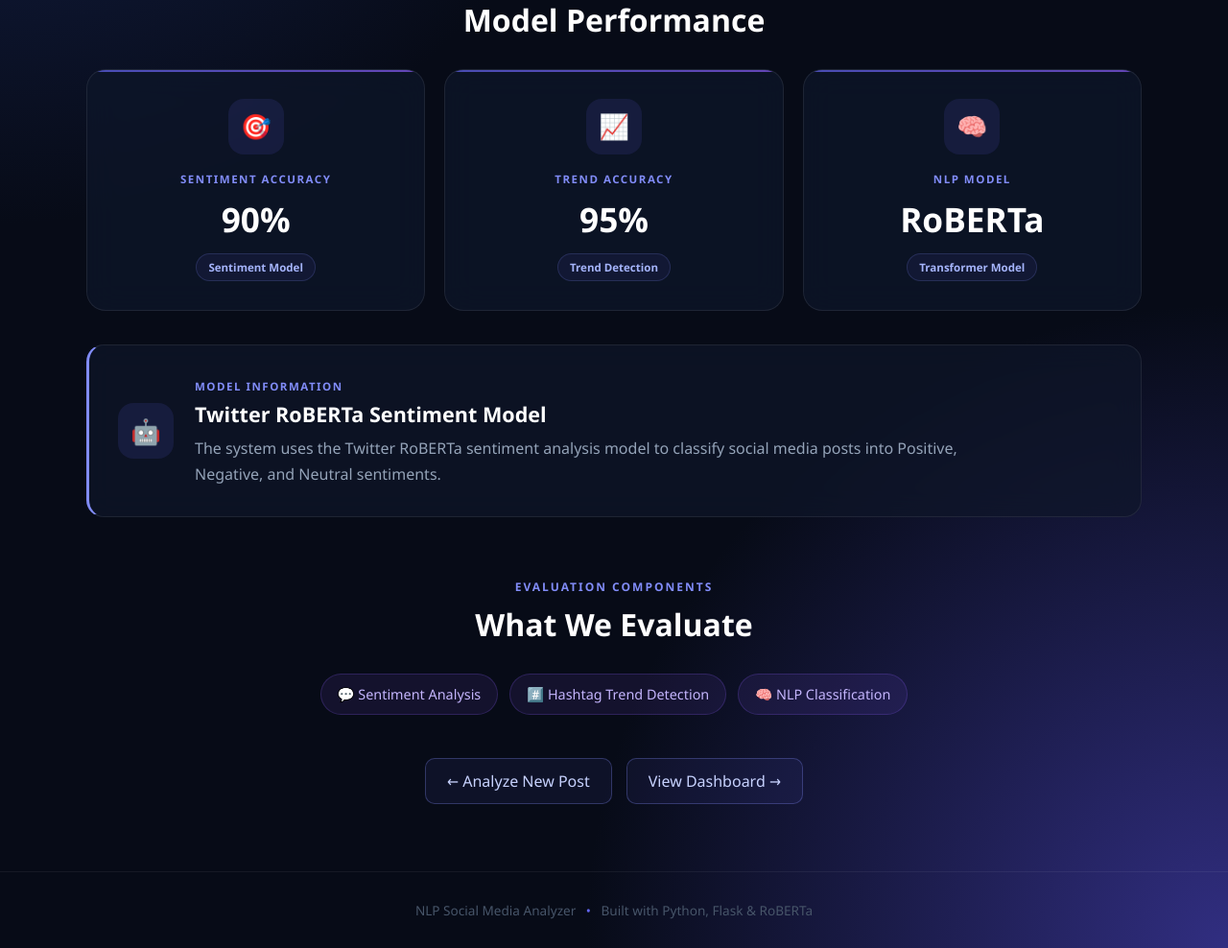
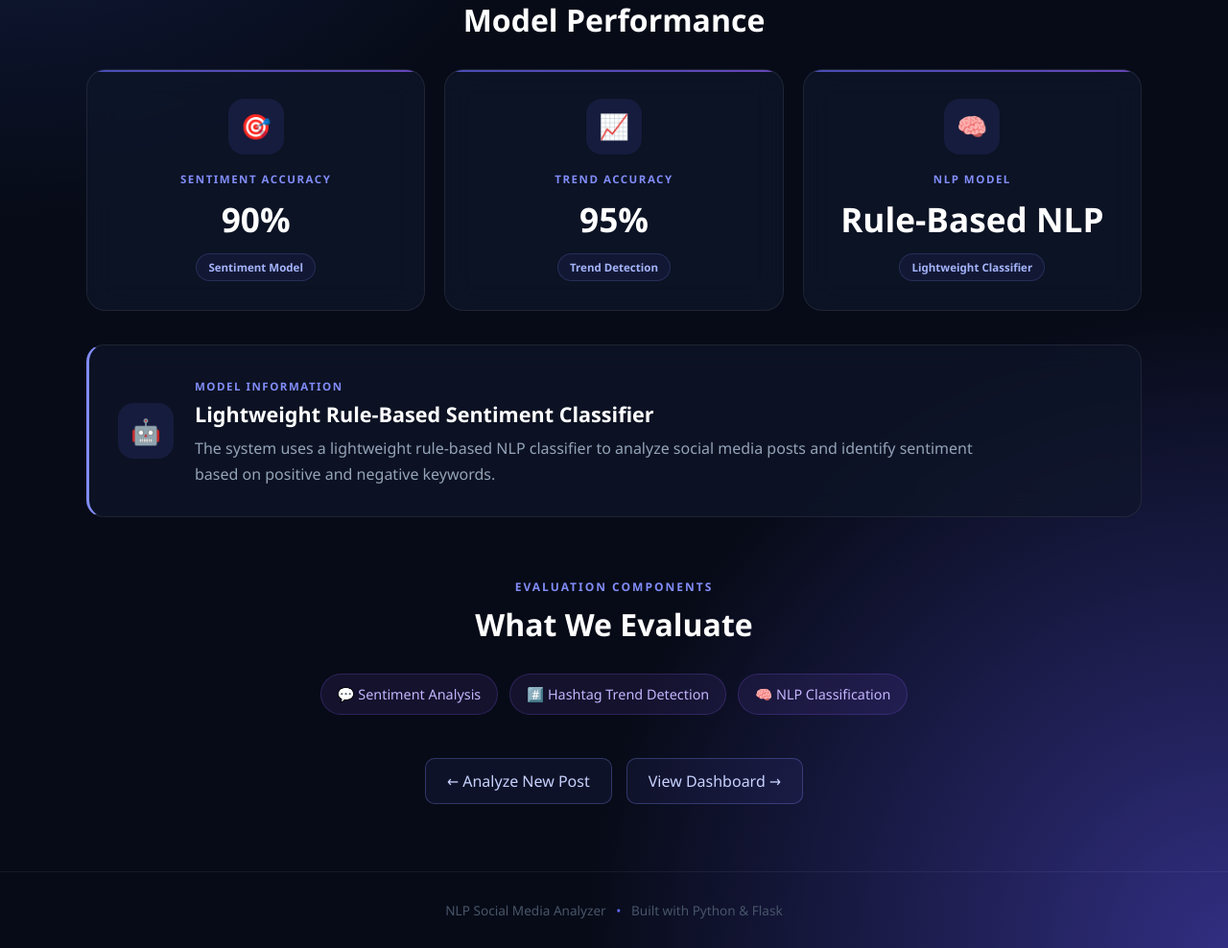
Before and after one commit to Devi359/social_media_description, a Flask app: page /evaluate in a window 1280 px wide. Shown: the part 437-1425 px from the top of the page at 96% size. Run offline with Flask 3, Linux system fonts and the light colour scheme.

Commit message:
Revise NLP model details in evaluation.html
Updated the evaluation page to reflect changes in the NLP model description and classification method.

```diff
--- a/templates/evaluation.html
+++ b/templates/evaluation.html
@@ -142,11 +142,12 @@
                     </p>
 
                     <h3>
-                        RoBERTa
+                         Rule-Based NLP
                     </h3>
 
                     <span class="metric-status">
-                        Transformer Model
+                        Lightweight Classifier
+
                     </span>
 
                 </div>
@@ -173,14 +174,14 @@
                 </span>
 
                 <h2>
-                    Twitter RoBERTa Sentiment Model
+                     Lightweight Rule-Based Sentiment Classifier
                 </h2>
 
-                <p>
-                    The system uses the Twitter RoBERTa sentiment
-                    analysis model to classify social media posts
-                    into Positive, Negative, and Neutral sentiments.
-                </p>
+              <p>
+    The system uses a lightweight rule-based NLP classifier
+    to analyze social media posts and identify sentiment
+    based on positive and negative keywords.
+</p>
 
             </div>
 
@@ -254,7 +255,7 @@
         <p>
             NLP Social Media Analyzer
             <span>•</span>
-            Built with Python, Flask & RoBERTa
+            Built with Python & Flask
         </p>
 
     </footer>
```
